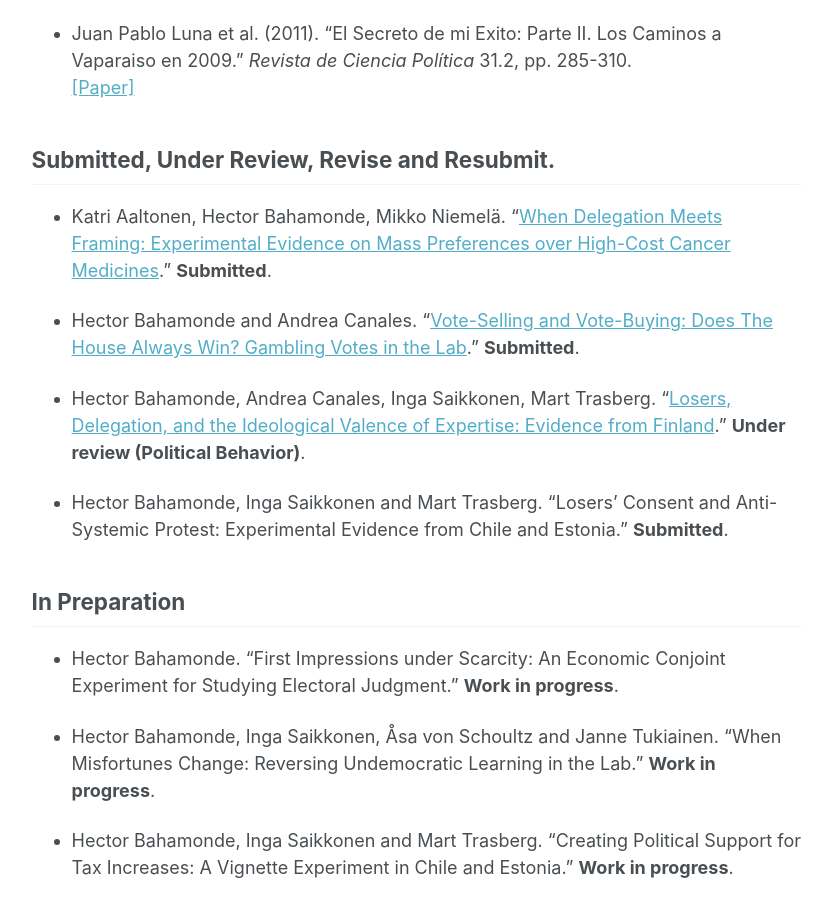
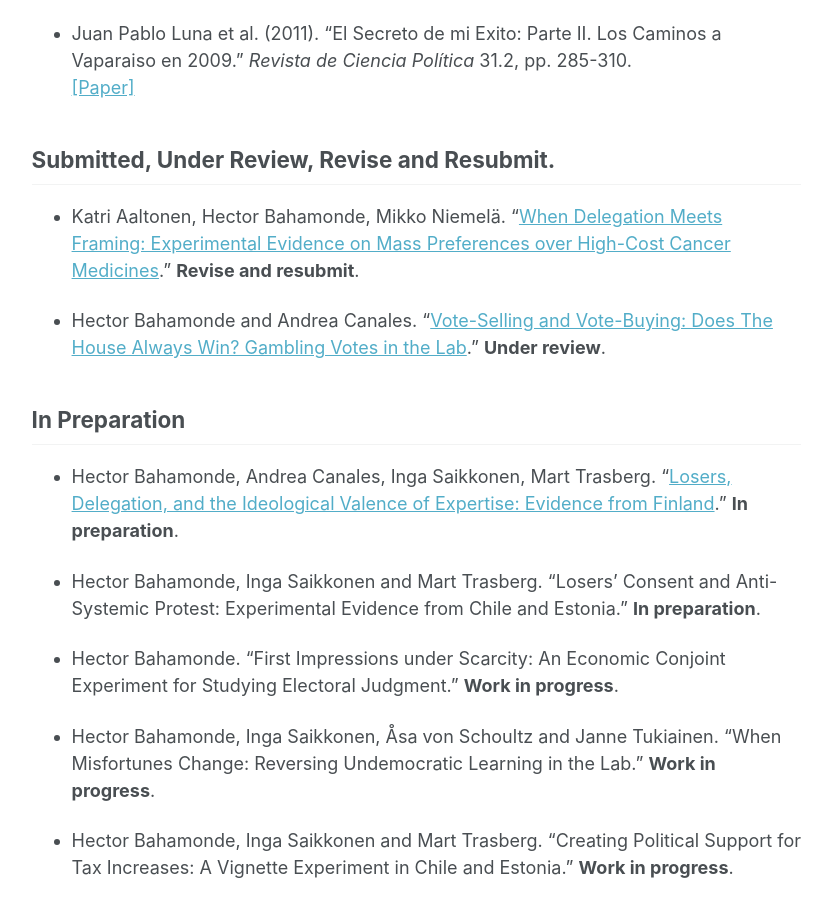
Before and after one commit to hbahamonde/hbahamonde.github.io, a Jekyll site: the page built from _pages/research.md, in a window 1280 px wide and 900 px high, scrolled down 821 px. Shown: the whole window, without its empty margins (250-1082 px from the left). Built offline with Jekyll 4.4.1, drawn with Linux system fonts in a browser that asks for light colours.

Commit message:
new statuses

```diff
--- a/_pages/research.md
+++ b/_pages/research.md
@@ -26,17 +26,16 @@ redirect_from:
 ## Submitted, Under Review, Revise and Resubmit.
 
 
-- Katri Aaltonen, Hector Bahamonde, Mikko Niemelä. "[When Delegation Meets Framing: Experimental Evidence on Mass Preferences over High-Cost Cancer Medicines](https://github.com/hbahamonde/Fimea/blob/main/Fimea_paper.pdf?raw=1)." **Submitted**.
+- Katri Aaltonen, Hector Bahamonde, Mikko Niemelä. "[When Delegation Meets Framing: Experimental Evidence on Mass Preferences over High-Cost Cancer Medicines](https://github.com/hbahamonde/Fimea/blob/main/Fimea_paper.pdf?raw=1)." **Revise and resubmit**.
 
-- Hector Bahamonde and Andrea Canales. "[Vote-Selling and Vote-Buying: Does The House Always Win? Gambling Votes in the Lab](https://github.com/hbahamonde/Exp_Vote_Selling/raw/main/Vote_Selling_Bahamonde_Canales_Paper_2.pdf)." **Submitted**.
-
-- Hector Bahamonde, Andrea Canales, Inga Saikkonen, Mart Trasberg. "[Losers, Delegation, and the Ideological Valence of Expertise: Evidence from Finland](https://raw.githubusercontent.com/hbahamonde/democratic_backsliding/main/2025/Dem_Backsliding_2.pdf)." **Under review (Political Behavior)**.
-
-- Hector Bahamonde, Inga Saikkonen and Mart Trasberg. "Losers' Consent and Anti-Systemic Protest: Experimental Evidence from Chile and Estonia." **Submitted**.
-
+- Hector Bahamonde and Andrea Canales. "[Vote-Selling and Vote-Buying: Does The House Always Win? Gambling Votes in the Lab](https://github.com/hbahamonde/Exp_Vote_Selling/raw/main/Vote_Selling_Bahamonde_Canales_Paper_2.pdf)." **Under review**.
 
 
 ## In Preparation
+
+- Hector Bahamonde, Andrea Canales, Inga Saikkonen, Mart Trasberg. "[Losers, Delegation, and the Ideological Valence of Expertise: Evidence from Finland](https://raw.githubusercontent.com/hbahamonde/democratic_backsliding/main/2025/Dem_Backsliding_2.pdf)." **In preparation**.
+
+- Hector Bahamonde, Inga Saikkonen and Mart Trasberg. "Losers' Consent and Anti-Systemic Protest: Experimental Evidence from Chile and Estonia." **In preparation**.
 
 - Hector Bahamonde. "First Impressions under Scarcity: An Economic Conjoint Experiment for Studying Electoral Judgment." **Work in progress**.
 
```
